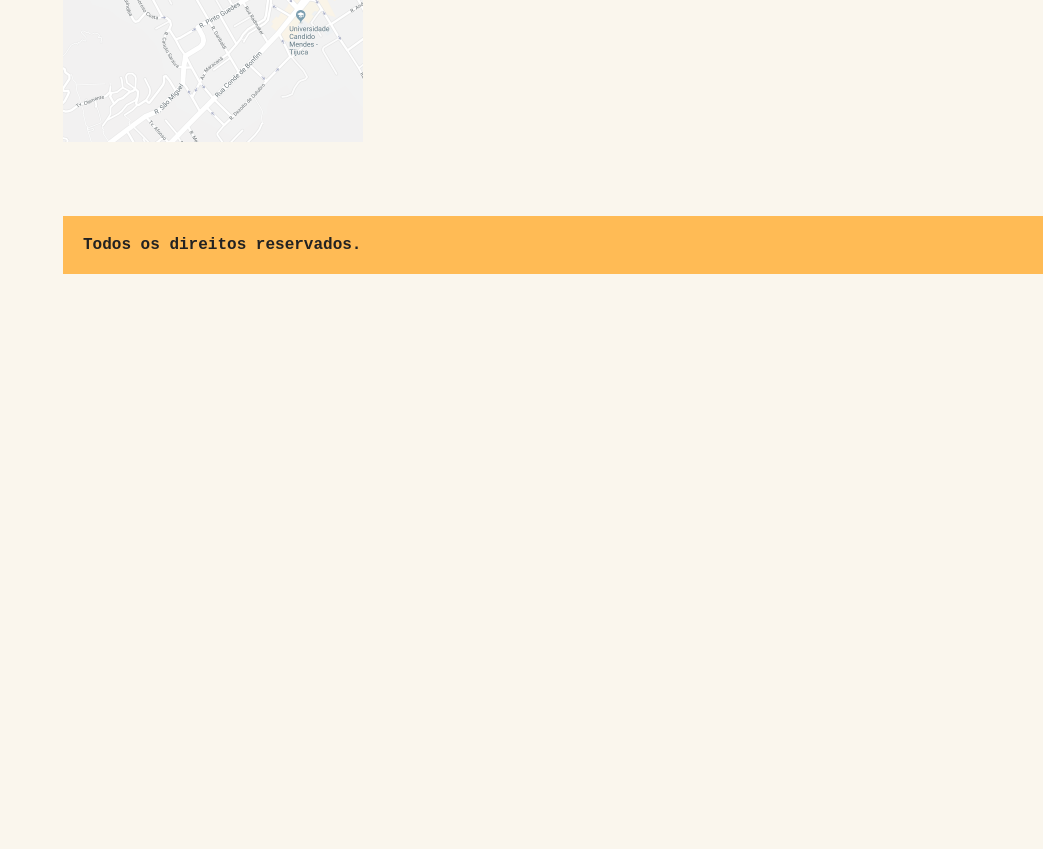
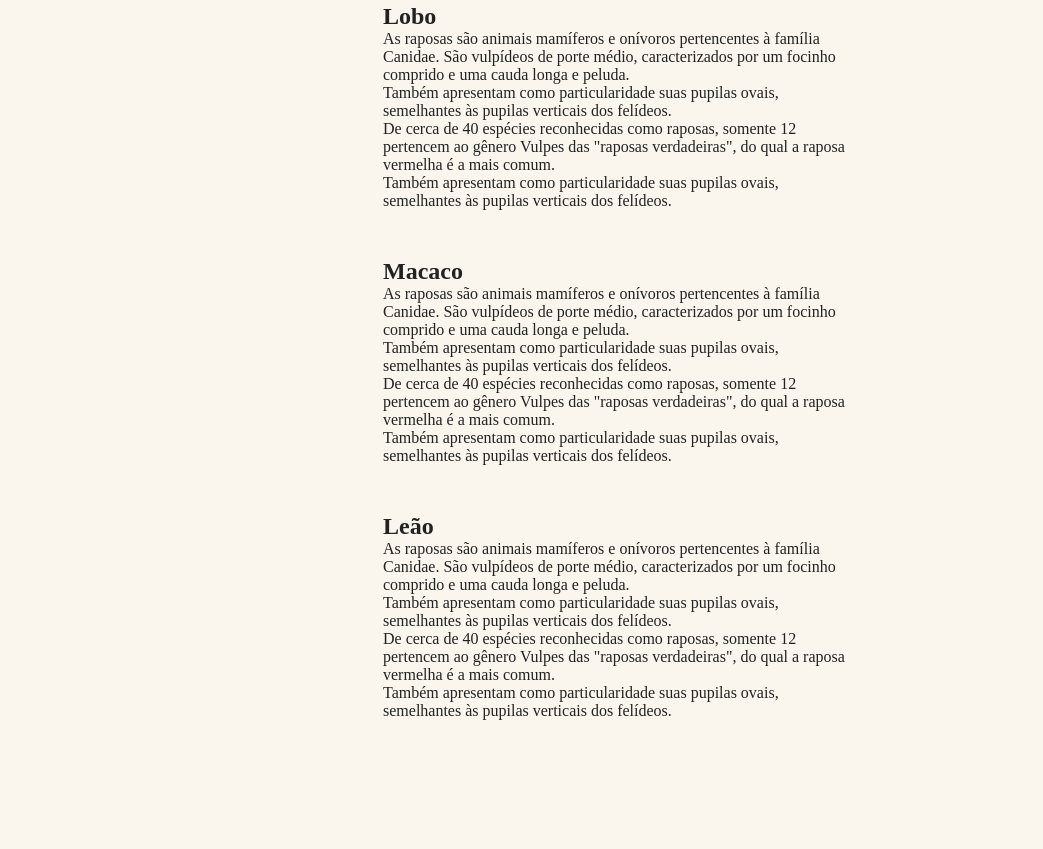
Before and after one commit to AelcioJozias/javascript-origamid-course, a plain HTML site: page animais-fantasticos-project/index.html in a window 1280 px wide. Shown: the part 3363-4212 px from the top of the page, without its empty margins (237-1280 px from the left). Before the commit the page ends 3669 px from the top, so only its background shows below. Drawn offline with Linux system fonts and the light colour scheme.

Commit message:
transversing-e-manipulacao

```diff
--- /dev/null
+++ b/animais-fantasticos-project/exercicios/transversing-e-manipulacao/script.js
@@ -0,0 +1,27 @@
+// 1) Duplique o menu e adicione ele em copy
+const menu = document.querySelector('.menu')
+const menuCopy = menu.cloneNode(true)
+
+const copy = document.querySelector(`.copy`)
+
+//exemplo de como inserir antes
+copy.insertBefore(menuCopy, copy.querySelector('p') )
+
+// exemplo de substituicao
+// copy.replaceChild( menuCopy, copy.querySelector('p'))
+
+
+// 2) Selecione o primeiro DT da dl de Faq
+const firstDt = document.querySelector('dl :first-child')
+console.log(firstDt)
+
+// Selecione o DD referente ao primeiro DT
+console.log(firstDt.nextElementSibling)
+
+// Substitua o conteúdo html de .faq pelo de .animais
+const faq = document.querySelector('#faq')
+const animais = document.querySelector('.animais')
+console.log('inner', animais.innerHTML)
+console.log('outer', animais.outerHTML)
+
+faq.innerHTML=animais.innerHTML
--- a/animais-fantasticos-project/index.html
+++ b/animais-fantasticos-project/index.html
@@ -134,6 +134,7 @@
 <!--  <script src="exercicios-selecao-de-elementos/script.js"></script>-->
 <!--  <script src="exercicios-classes-e-atributos/script.js"></script>-->
 <!--  <script src="exercicios/dimensoes-e-distancias/script.js" ></script>-->
-  <script src="exercicios/eventos/script.js" ></script>
+<!--  <script src="exercicios/eventos/script.js" ></script>-->
+  <script src="exercicios/transversing-e-manipulacao/script.js" ></script>
 </body>
 </html>
```
